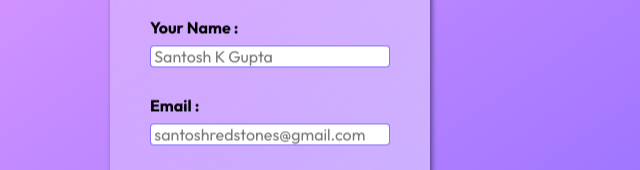
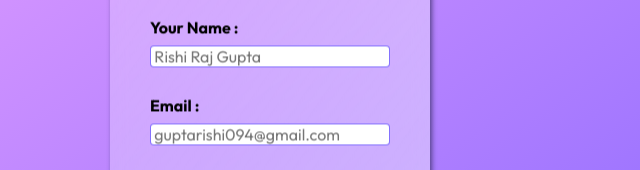
Before and after one commit to rishiigupta04/glassmorphic-signup-page, a plain HTML site: page index.html in a window 1280 px wide. Shown: the part 258-428 px from the top of the page, 370-1010 px from the left. Drawn offline with Linux system fonts and the light colour scheme.

Commit message:
Update index.html

```diff
--- a/index.html
+++ b/index.html
@@ -20,12 +20,12 @@
                 <form action="#">
                     <p>
                         <label for="name">Your Name :</label>
-                        <input type="text" id="name" placeholder=" Santosh K Gupta">
+                        <input type="text" id="name" placeholder=" Rishi Raj Gupta">
                     </p>
 
                     <p>
                         <label for="name">Email :</label>
-                        <input type="email" id="email" placeholder=" santoshredstones@gmail.com">
+                        <input type="email" id="email" placeholder=" guptarishi094@gmail.com">
                     </p>
 
                     <p>
```
